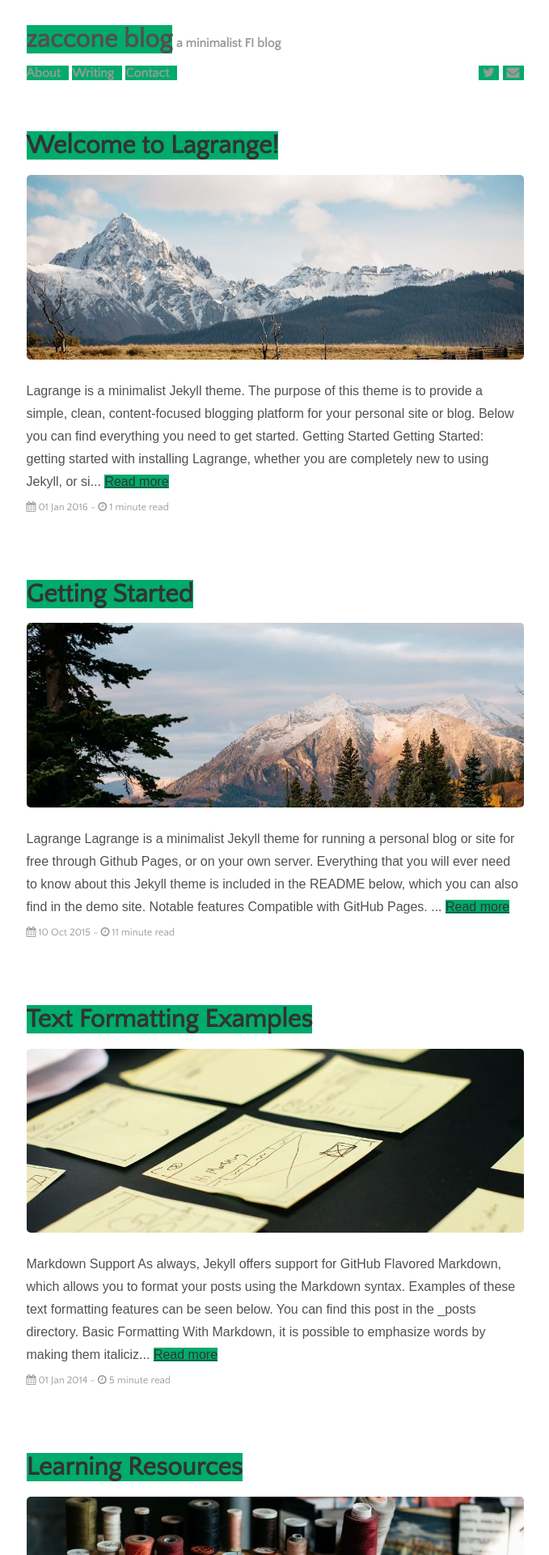
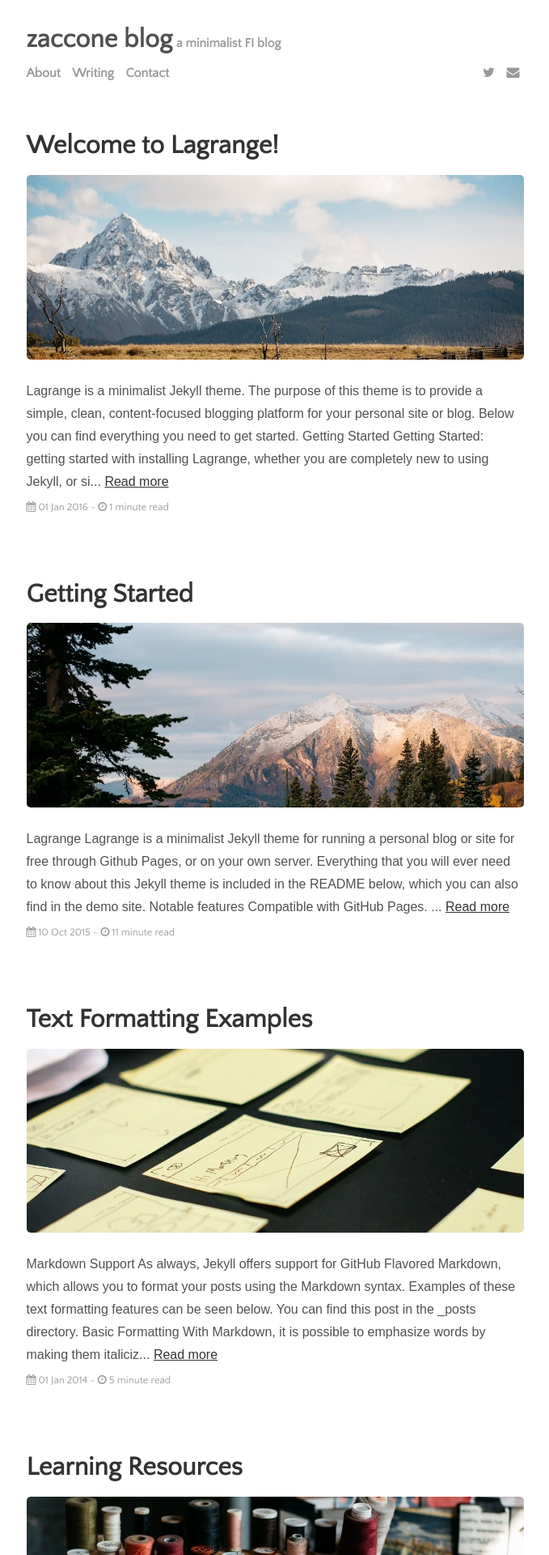
Before and after one commit to zaccone-au/zaccone-au.github.io, a Jekyll site: the page built from index.html, in a window 1280 px wide. Shown: the top 1920 px of the page at 81% size, without its empty margins (300-979 px from the left). Built offline with Jekyll 4.4.1, drawn with Linux system fonts in a browser that asks for light colours; the list of posts is cut into pages by our own code.

Commit message:
css again

```diff
--- a/assets/css/main.css
+++ b/assets/css/main.css
@@ -49,7 +49,6 @@ h1, h2, h3, h4, h5, h6 {
 
 a {
   text-decoration: underline;
-  background-color: #00AB6C;
   color: #333;
 }
 
```
